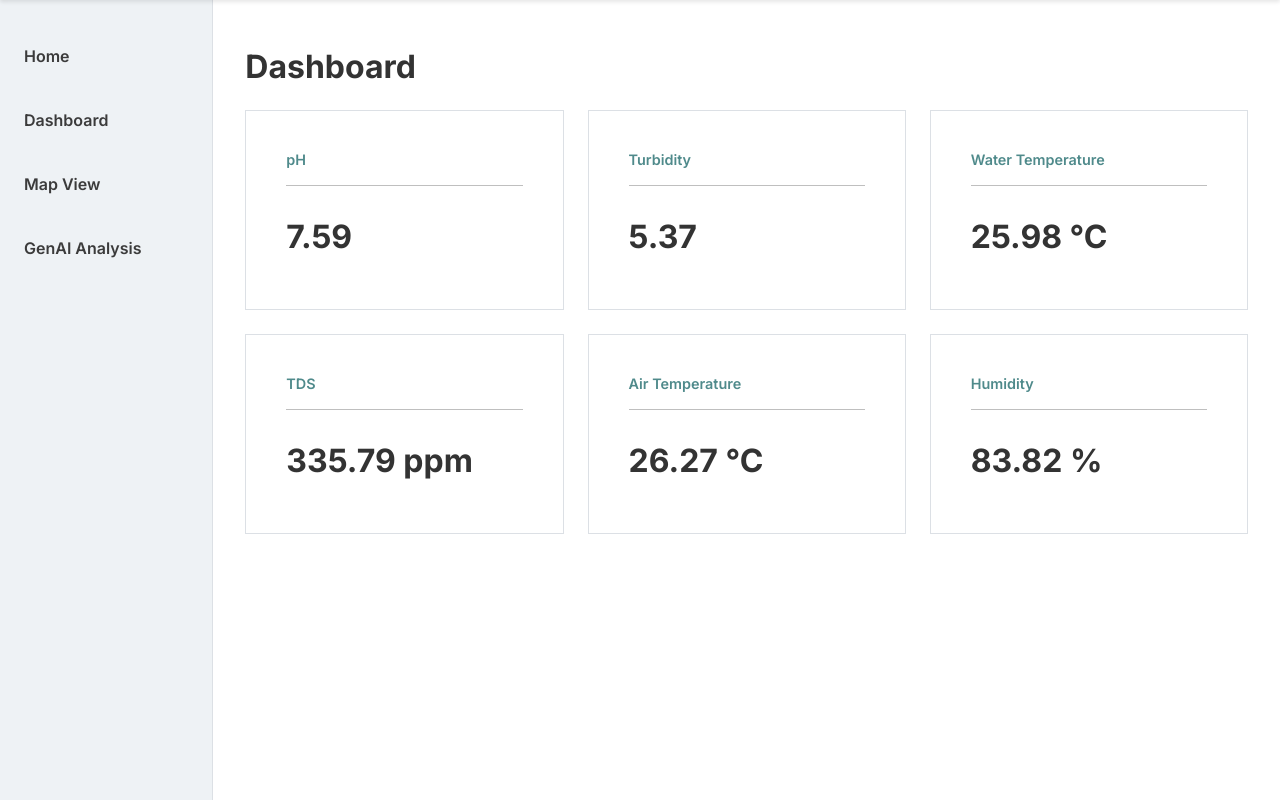
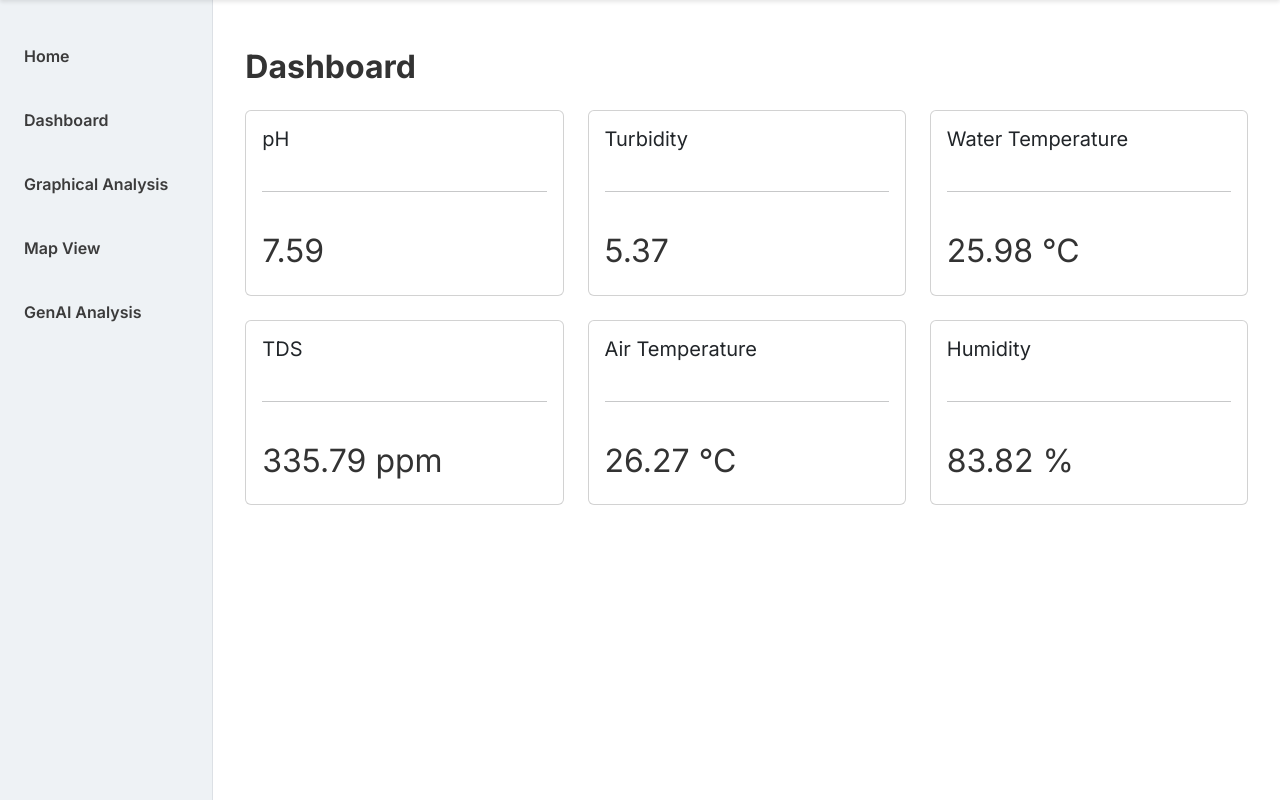
Before and after one commit to Gopalbansal8106/RiverScout, a Flask app: page /dashboard in a window 1280 px wide. Shown: the part 77-877 px from the top of the page. Run offline with Flask 3, Linux system fonts and the light colour scheme; data comes from the database, SQL or seed files in the repository.

Commit message:
Added graphs and updated base html

```diff
--- a/app.py
+++ b/app.py
@@ -114,12 +114,18 @@ def map_view():
     except Exception as e:
         return f"Error loading map: {str(e)}"
 
-# ---- CHANGES START HERE ----
 
-# Serve genai.html with spinner and JavaScript
+
 @app.route('/genai', methods=['GET'])
 def genai_page():
     return render_template('genai.html')
+
+@app.route('/analytics', methods=['GET'])
+def analytics_page():
+    return render_template('analytics.html')
+
+
+
 
 # Separate API route for slow GenAI work
 @app.route('/get_genai_analysis', methods=['GET'])
@@ -145,8 +151,6 @@ def get_genai_analysis():
     except Exception as e:
         return f"Error in GenAI analysis: {str(e)}"
 
-# ---- CHANGES END HERE ----
-
 if __name__ == '__main__':
     init_db()
     socketio.run(app, debug=True, host='0.0.0.0')
--- a/templates/base.html
+++ b/templates/base.html
@@ -61,6 +61,7 @@
     .main-content h1, .main-content h2, .main-content h3 {
       color: #333;
     }
+
   </style>
 </head>
 
@@ -76,8 +77,10 @@
     <div class="row g-0">
       <nav class="col-md-2 sidebar d-flex flex-column align-items-start">
         <a href="{{ url_for('home') }}">Home</a>
+        <a href="{{ url_for('dashboard') }}">Dashboard</a>
+        <a href="{{ url_for('analytics_page') }}">Graphical Analysis</a>
         <a href="{{ url_for('map_view') }}">Map View</a>
-        <a href="{{ url_for('genai_analysis') }}">GenAI Analysis</a>
+        <a href="{{ url_for('get_genai_analysis') }}">GenAI Analysis</a>
       </nav>
 
       <main class="col-md-10 main-content">
--- a/templates/dashboard.html
+++ b/templates/dashboard.html
@@ -1,79 +1,111 @@
-<!DOCTYPE html>
-<html lang="en">
-<head>
-  <meta charset="UTF-8">
-  <title>RiverScout | Dashboard</title>
+{% extends "base.html" %}
 
-  <!-- Bootstrap 5 -->
-  <link href="https://cdn.jsdelivr.net/npm/bootstrap@5.3.2/dist/css/bootstrap.min.css" rel="stylesheet">
+{% block content %}
+<h2 class="mb-4 fw-bold">Dashboard</h2>
 
-  <!-- Google Fonts -->
-  <link href="https://fonts.googleapis.com/css2?family=Inter:wght@400;600;700&display=swap" rel="stylesheet">
+<div class="row g-4">
 
-  <style>
-    body {
-      font-family: 'Inter', sans-serif;
-      background-color: #f5f7fa;
-      margin: 0;
+  <!-- Tile Template -->
+  <div class="col-md-4">
+    <div class="card custom-tile">
+      <div class="card-body">
+        <h5 class="sensor-name">pH</h5>
+        <hr class="divider" style="margin-top: 40px; margin-bottom: 40px;">
+        <h2 class="sensor-reading" id="ph_value">--</h2>
+      </div>
+    </div>
+  </div>
+
+  <div class="col-md-4">
+    <div class="card custom-tile">
+      <div class="card-body">
+        <h5 class="sensor-name">Turbidity</h5>
+        <hr class="divider" style="margin-top: 40px; margin-bottom: 40px;">
+        <h2 class="sensor-reading" id="turbidity_value">--</h2>
+      </div>
+    </div>
+  </div>
+
+  <div class="col-md-4">
+    <div class="card custom-tile">
+      <div class="card-body">
+        <h5 class="sensor-name">Water Temperature</h5>
+        <hr class="divider" style="margin-top: 40px; margin-bottom: 40px;">
+        <h2 class="sensor-reading" id="water_temp_value">--</h2>
+      </div>
+    </div>
+  </div>
+
+  <div class="col-md-4">
+    <div class="card custom-tile">
+      <div class="card-body">
+        <h5 class="sensor-name">TDS</h5>
+        <hr class="divider" style="margin-top: 40px; margin-bottom: 40px;">
+        <h2 class="sensor-reading" id="tds_value">--</h2>
+      </div>
+    </div>
+  </div>
+
+  <div class="col-md-4">
+    <div class="card custom-tile">
+      <div class="card-body">
+        <h5 class="sensor-name">Air Temperature</h5>
+        <hr class="divider" style="margin-top: 40px; margin-bottom: 40px;">
+        <h2 class="sensor-reading" id="air_temp_value">--</h2>
+      </div>
+    </div>
+  </div>
+
+  <div class="col-md-4">
+    <div class="card custom-tile">
+      <div class="card-body">
+        <h5 class="sensor-name">Humidity</h5>
+        <hr class="divider" style="margin-top: 40px; margin-bottom: 40px;">
+        <h2 class="sensor-reading" id="humidity_value">--</h2>
+      </div>
+    </div>
+  </div>
+
+</div>
+
+<script>
+  function fetchLatestData() {
+    fetch('/get_latest_data')
+      .then(response => response.json())
+      .then(data => {
+        if (!data.status) {
+          document.getElementById('ph_value').innerText = data.ph !== null ? data.ph.toFixed(2) : '--';
+          document.getElementById('turbidity_value').innerText = data.turbidity !== null ? data.turbidity.toFixed(2) : '--';
+          document.getElementById('water_temp_value').innerText = data.temperature_water !== null ? data.temperature_water.toFixed(2) + ' °C' : '--';
+          document.getElementById('tds_value').innerText = data.tds !== null ? data.tds.toFixed(2) + ' ppm' : '--';
+          document.getElementById('air_temp_value').innerText = data.temperature_air !== null ? data.temperature_air.toFixed(2) + ' °C' : '--';
+          document.getElementById('humidity_value').innerText = data.humidity_air !== null ? data.humidity_air.toFixed(2) + ' %' : '--';
         }
-    .navbar {
-      background-color: #4f8a8b;
-      padding: 1rem 2rem;
-      box-shadow: 0 2px 4px rgba(0,0,0,0.1);
-    }
-    .navbar .project-name {
-      font-size: 1.75rem;
-      font-weight: 700;
-      color: #ffffff;
-    }
-    .navbar .logo img {
-      height: 45px;
-    }
-    .container-fluid {
-      padding: 0;
-    }
-    .sidebar {
-      background-color: #eef2f5;
-      min-height: 100vh;
-      padding-top: 2rem;
-      border-right: 1px solid #dce0e5;
-    }
-    .sidebar a {
-      color: #3b3b3b;
-      text-decoration: none;
-      display: block;
-      padding: 0.75rem 1.5rem;
-      margin-bottom: 1rem;
-      font-weight: 600;
-      font-size: 1rem;
-      border-radius: 0.6rem;
-      transition: background-color 0.3s, color 0.3s;
-    }
-    .sidebar a:hover, .sidebar a.active {
-      background-color: #d4e9ed;
-      color: #2c7a7b;
-    }
-    .main-content {
-      padding: 3rem 2rem;
-      background-color: #ffffff;
-      min-height: 100vh;
-    }
-    .main-content h1, .main-content h2, .main-content h3 {
-      color: #333;
+      })
+      .catch(error => {
+        console.error('Error fetching data:', error);
+      });
   }
 
+  fetchLatestData();
+  setInterval(fetchLatestData, 5000);
+</script>
+{% endblock %}
 
+{% block head %}
+<style>
   .custom-tile {
     border: 1px solid #dce0e5;
-        border-radius: 0; /* Sharp edges */
+    border-radius: 0;
     background-color: #ffffff;
-        box-shadow: none; /* Remove shadows */
-        height: 200px; /* <-- Increased height */
+    box-shadow: none;
+    height: 200px;
     padding: 1.5rem;
     display: flex;
     flex-direction: column;
     justify-content: center;
   }
+
   .sensor-name {
     font-size: 0.9rem;
     font-weight: 600;
@@ -94,136 +126,5 @@
     text-align: left;
     margin-top: 2rem;
   }
-
-
 </style>
-</head>
-
-<body>
-  <!-- Navbar -->
-  <nav class="navbar d-flex justify-content-between align-items-center">
-    <div class="project-name">RiverScout</div>
-    <div class="logo">
-      <img src="app/static/rvlogo.jpg" alt="Logo">
-    </div>
-  </nav>
-
-  <!-- Sidebar + Main -->
-  <div class="container-fluid">
-    <div class="row g-0">
-
-      <!-- Sidebar -->
-      <nav class="col-md-2 sidebar d-flex flex-column align-items-start">
-        <a href="{{ url_for('home') }}">Home</a>
-        <a href="{{ url_for('dashboard') }}">Dashboard</a>
-        <a href="{{ url_for('map_view') }}">Map View</a>
-        <a href="/genai">GenAI Analysis</a>
-      </nav>
-
-      <!-- Main Content -->
-      <main class="col-md-10 main-content">
-        <h2 class="mb-4 fw-bold">Dashboard</h2>
-
-        <div class="row g-4">
-
-          <!-- Tile Template -->
-          <div class="col-md-4">
-            <div class="card custom-tile">
-              <div class="card-body">
-                <h6 class="sensor-name">pH</h6>
-                <hr class="divider">
-                <h2 class="sensor-reading" id="ph_value">--</h2>
-              </div>
-            </div>
-          </div>
-
-          <div class="col-md-4">
-            <div class="card custom-tile">
-              <div class="card-body">
-                <h6 class="sensor-name">Turbidity</h6>
-                <hr class="divider">
-                <h2 class="sensor-reading" id="turbidity_value">--</h2>
-              </div>
-            </div>
-          </div>
-
-          <div class="col-md-4">
-            <div class="card custom-tile">
-              <div class="card-body">
-                <h6 class="sensor-name">Water Temperature</h6>
-                <hr class="divider">
-                <h2 class="sensor-reading" id="water_temp_value">--</h2>
-              </div>
-            </div>
-          </div>
-
-          <div class="col-md-4">
-            <div class="card custom-tile">
-              <div class="card-body">
-                <h6 class="sensor-name">TDS</h6>
-                <hr class="divider">
-                <h2 class="sensor-reading" id="tds_value">--</h2>
-              </div>
-            </div>
-          </div>
-
-          <div class="col-md-4">
-            <div class="card custom-tile">
-              <div class="card-body">
-                <h6 class="sensor-name">Air Temperature</h6>
-                <hr class="divider">
-                <h2 class="sensor-reading" id="air_temp_value">--</h2>
-              </div>
-            </div>
-          </div>
-
-          <div class="col-md-4">
-            <div class="card custom-tile">
-              <div class="card-body">
-                <h6 class="sensor-name">Humidity</h6>
-                <hr class="divider">
-                <h2 class="sensor-reading" id="humidity_value">--</h2>
-              </div>
-            </div>
-          </div>
-
-        </div>
-      </main>
-
-      </main>
-
-    </div>
-  </div>
-
-  <!-- Bootstrap JS -->
-  <script src="https://cdn.jsdelivr.net/npm/bootstrap@5.3.2/dist/js/bootstrap.bundle.min.js"></script>
-
-  <script>
-    function fetchLatestData() {
-      fetch('/get_latest_data')
-        .then(response => response.json())
-        .then(data => {
-          if (!data.status) {
-            document.getElementById('ph_value').innerText = data.ph !== null ? data.ph.toFixed(2) : '--';
-            document.getElementById('turbidity_value').innerText = data.turbidity !== null ? data.turbidity.toFixed(2) : '--';
-            document.getElementById('water_temp_value').innerText = data.temperature_water !== null ? data.temperature_water.toFixed(2) + ' °C' : '--';
-            document.getElementById('tds_value').innerText = data.tds !== null ? data.tds.toFixed(2) + ' ppm' : '--';
-            document.getElementById('air_temp_value').innerText = data.temperature_air !== null ? data.temperature_air.toFixed(2) + ' °C' : '--';
-            document.getElementById('humidity_value').innerText = data.humidity_air !== null ? data.humidity_air.toFixed(2) + ' %' : '--';
-          }
-        })
-        .catch(error => {
-          console.error('Error fetching data:', error);
-        });
-    }
-
-    // Fetch immediately when page loads
-    fetchLatestData();
-
-    // Update every 5 seconds
-    setInterval(fetchLatestData, 5000);
-    </script>
-
-
-</body>
-</html>
+{% endblock %}
--- a/templates/genai.html
+++ b/templates/genai.html
@@ -87,6 +87,7 @@
       <nav class="col-md-2 sidebar d-flex flex-column align-items-start">
         <a href="{{ url_for('home') }}">Home</a>
         <a href="{{ url_for('dashboard') }}">Dashboard</a>
+        <a href="{{ url_for('analytics_page') }}">Graphical Analysis</a>
         <a href="{{ url_for('map_view') }}">Map View</a>
         <a href="/genai">GenAI Analysis</a>
       </nav>
--- a/templates/index.html
+++ b/templates/index.html
@@ -65,8 +65,8 @@
 
 
 
-            <a href="/graphs" class="tile">
-                <h2 class="tile-title">Graphs</h2>
+            <a href="/analytics" class="tile">
+                <h2 class="tile-title">Graphical Analysis</h2>
                 <p class="tile-desc">Visualize pH, turbidity, temperature, and more over time.</p>
             </a>
 
--- a/templates/map.html
+++ b/templates/map.html
@@ -123,7 +123,8 @@
       <nav class="col-md-2 sidebar d-flex flex-column align-items-start">
         <a href="/">Home</a>
         <a href="{{ url_for('dashboard') }}">Dashboard</a>
-        <a href="/map" class="active">Map View</a>
+        <a href="{{ url_for('analytics_page') }}">Graphical Analysis</a>
+        <a href="/map">Map View</a>
         <a href="/genai">GenAI Analysis</a>
       </nav>
 
```
Also changed, not shown: templates/analytics.html (added, +90 -0 lines). Lines whose indentation alone changed are shown as unchanged.
